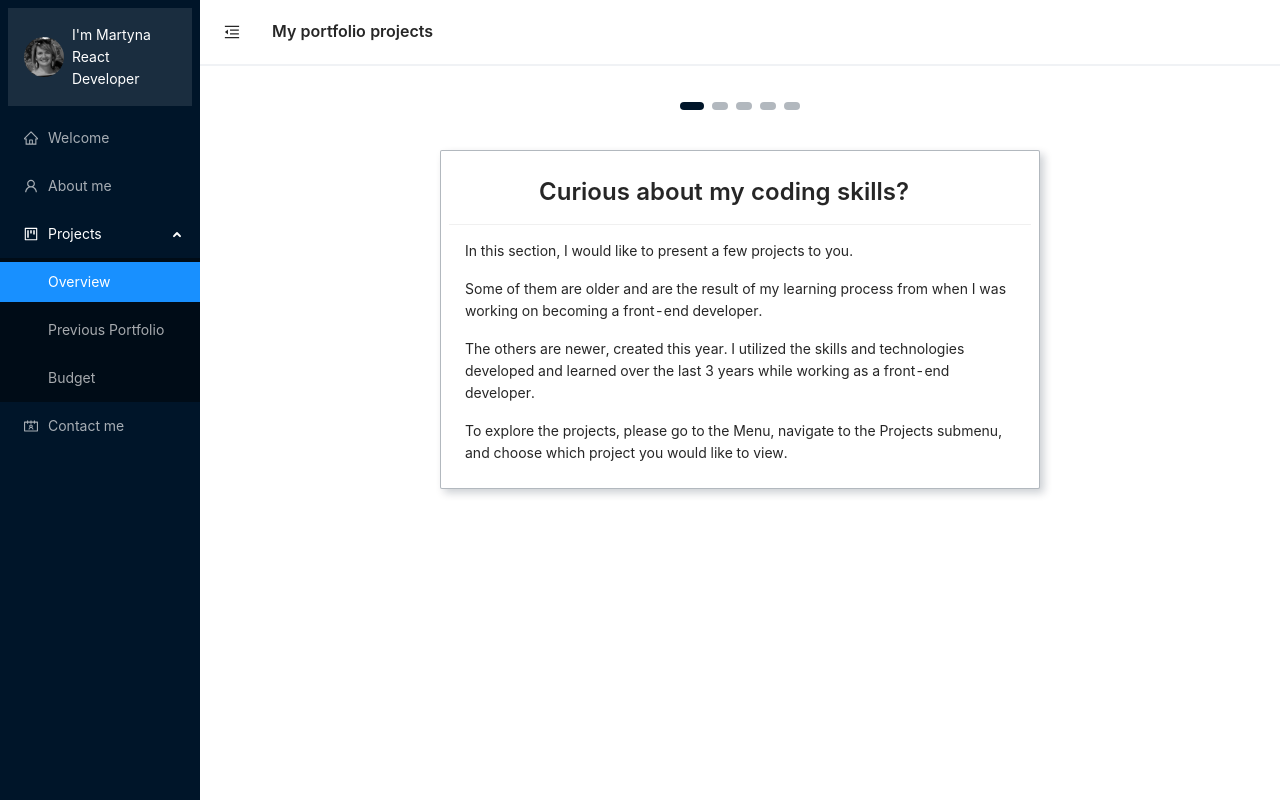
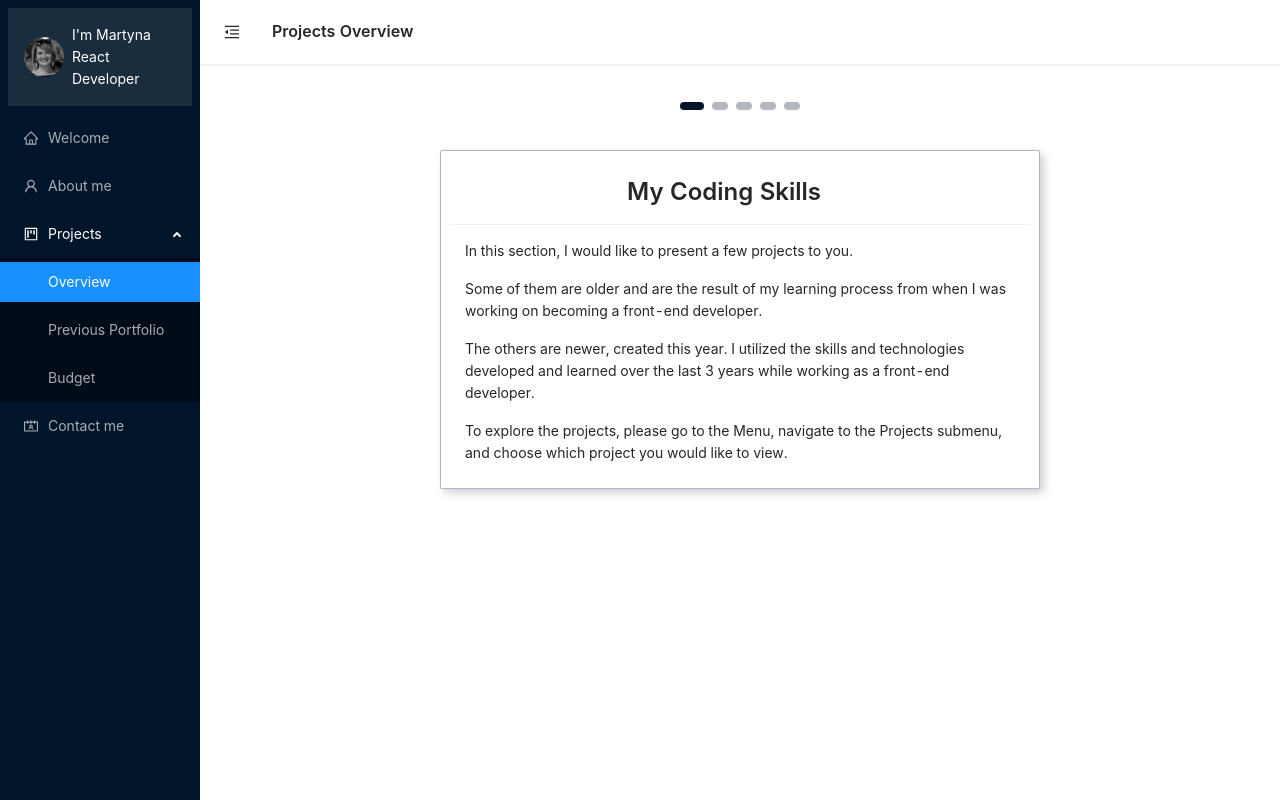
Before and after one commit to martynaskup/martynaskup.github.io, a React (Create React App) app: page /projects in a window 1280 px wide. Shown: the top 800 px of the page. Built offline with nearby package versions, Linux system fonts and the light colour scheme.

Commit message:
Use title case in page and card titles and in header

```diff
--- a/src/components/mainLayout/AppHeaderText.tsx
+++ b/src/components/mainLayout/AppHeaderText.tsx
@@ -10,18 +10,18 @@ function AppHeaderText() {
   function textToRender(): string {
     switch (appLocation.pathname.substring(1)) {
       case paths.about:
-        return 'About me';
+        return 'About Me';
       case paths.contactMe:
-        return 'Contact information';
+        return 'Contact Information';
       case paths.projectsPaths.overview:
-        return 'My portfolio projects';
+        return 'Projects Overview';
       case paths.projectsPaths.previousPortfolio:
-        return 'My previous portfolio';
+        return 'My Previous Portfolio';
       case paths.projectsPaths.budget:
-        return 'Budget app';
+        return 'Budget App';
       case paths.base:
       case paths.home:
-        return 'Hello and welcome to my website!';
+        return 'Hello and Welcome to My Website!';
       default:
         return 'Hmm...';
     }
--- a/src/pages/AboutPage/AboutIntro.tsx
+++ b/src/pages/AboutPage/AboutIntro.tsx
@@ -6,7 +6,7 @@ function AboutIntro() {
     <Space direction="vertical" size={10}>
       <Space direction="vertical" size={2}>
         <Title level={2} children="Hello! Hallo! Cześć! and... Ahoj!" />
-        <Title level={3} children="from a Polish front-end developer!" />
+        <Title level={3} children="From a Polish Front-end Developer!" />
       </Space>
       <Title
         level={5}
--- a/src/pages/HomePage/HomePage.tsx
+++ b/src/pages/HomePage/HomePage.tsx
@@ -12,8 +12,8 @@ function HomePage() {
 
   return (
     <StyledSpace direction="vertical" size="middle" align="center">
-      <Title level={1} children="Hello! I'm Martyna, React developer" />
-      <Title level={2} children="Welcome to my portfolio website!" />
+      <Title level={1} children="Hello! I'm Martyna, React Developer" />
+      <Title level={2} children="Welcome to My Portfolio Website!" />
 
       <Card width={md ? '700px' : '300px'}>
         <Space
--- a/src/pages/ProjectsPage/InfoCards/OverviewInfoCard.tsx
+++ b/src/pages/ProjectsPage/InfoCards/OverviewInfoCard.tsx
@@ -9,7 +9,7 @@ function OverviewInfoCard() {
   return (
     <Space direction="vertical" size={sm ? 'large' : 'small'} align="center">
       <ProjectInfoCard
-        title="Curious about my coding skills?"
+        title="My Coding Skills"
         children={
           <Space direction="vertical" size="middle">
             <Text children="In this section, I would like to present a few projects to you." />
--- a/src/pages/ProjectsPage/InfoCards/PreviousPortfolioInfoCard.tsx
+++ b/src/pages/ProjectsPage/InfoCards/PreviousPortfolioInfoCard.tsx
@@ -7,7 +7,7 @@ const PreviousPortfolioInfoCard = () => {
   return (
     <Space direction="vertical" size="large" align="center">
       <ProjectInfoCard
-        title="Info about my previous portfolio"
+        title="About my Previous Portfolio"
         children={
           <Space direction="vertical" size="large">
             <Text
--- a/src/pages/ProjectsPage/InfoCards/ProjectPlaceholderInfoCard.tsx
+++ b/src/pages/ProjectsPage/InfoCards/ProjectPlaceholderInfoCard.tsx
@@ -10,7 +10,7 @@ function ProjectPlaceholderInfoCard() {
   return (
     <ProjectInfoCard
       textAlign="center"
-      title="Hi there!"
+      title="Hi There!"
       cover={
         <Space direction="vertical" style={{ margin: '24px 0' }}>
           <Typography.Title level={4}>
```
